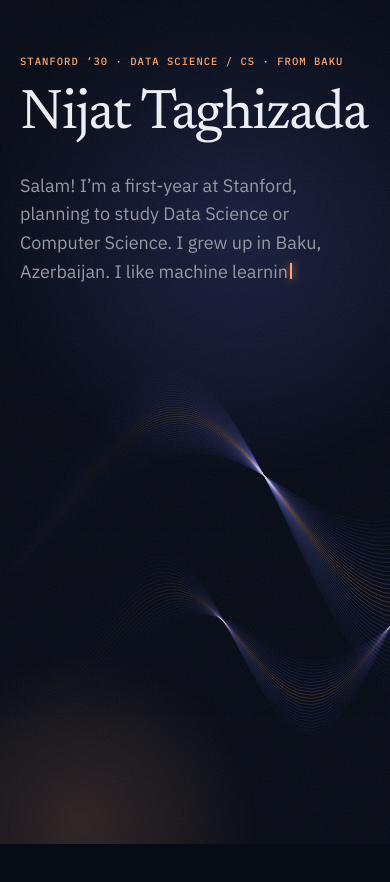
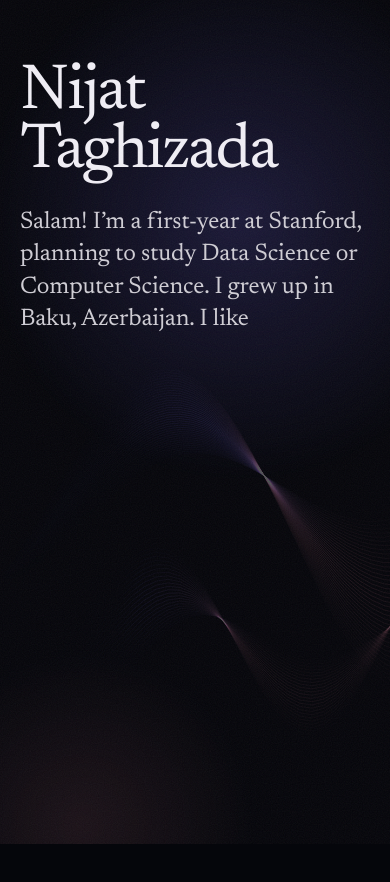
Before and after one commit to NijatTaghizada/nijat-website, a React (Vite) app: page / in a window 390 px wide. Shown: the top 882 px of the page. Built offline with nearby package versions, Linux system fonts and the light colour scheme.

Commit message:
Make the typed intro the centrepiece
- Much larger serif name and intro
- Remove the small label above the name and the clocks below
- Plain sentences with inline links instead of labelled rows and pill buttons
- Blue-violet to rose waves on a near-black background; softer on phones

```diff
--- a/index.html
+++ b/index.html
@@ -4,7 +4,7 @@
     <meta charset="UTF-8" />
     <link rel="icon" type="image/svg+xml" href="favicon.svg" />
     <meta name="viewport" content="width=device-width, initial-scale=1.0" />
-    <meta name="theme-color" content="#070b16" />
+    <meta name="theme-color" content="#05060b" />
     <title>Nijat Taghizada</title>
     <meta name="description" content="Nijat Taghizada: first-year at Stanford studying Data Science / Computer Science. Projects in machine learning and disaster response." />
     <meta property="og:title" content="Nijat Taghizada" />
--- a/src/App.tsx
+++ b/src/App.tsx
@@ -1,22 +1,21 @@
-import { useEffect, useState } from 'react'
 import SilkWaves from './components/SilkWaves'
 import TypedText from './components/Typed'
 import { useTyped } from './components/useTyped'
-import { intro, kicker, now, profile } from './data/profile'
+import { intro, now, profile, type Line } from './data/profile'
 
 const TYPED = [profile.name, intro]
-const SPEEDS = [75, 22]
+const SPEEDS = [80, 24]
 
-function Clock({ city, tz }: { city: string; tz: string }) {
-  const [time, setTime] = useState(() => new Date())
-  useEffect(() => {
-    const t = setInterval(() => setTime(new Date()), 30_000)
-    return () => clearInterval(t)
-  }, [])
+/** Renders a sentence with its link phrase turned into a link. */
+function Sentence({ line }: { line: Line }) {
+  if (!line.link) return <p>{line.text}</p>
+  const [before, after] = line.text.split(line.link.phrase)
   return (
-    <span className="clock">
-      {city} <span className="clock-time">{time.toLocaleTimeString('en-GB', { hour: '2-digit', minute: '2-digit', timeZone: tz })}</span>
-    </span>
+    <p>
+      {before}
+      <a href={line.link.href} target="_blank" rel="noreferrer">{line.link.phrase}</a>
+      {after}
+    </p>
   )
 }
 
@@ -31,7 +30,6 @@ export default function App() {
       <div className="shade" aria-hidden="true" />
 
       <main className="page">
-        <p className="kicker">{kicker}</p>
         <h1 className="name">
           <TypedText text={TYPED[0]} count={counts[0]} caret={typingName} />
         </h1>
@@ -40,33 +38,13 @@ export default function App() {
         </p>
 
         <div className={done ? 'after-typing shown' : 'after-typing'}>
-          <dl className="now">
-            {now.map(line => (
-              <div key={line.label}>
-                <dt>{line.label}</dt>
-                <dd>
-                  {line.text}
-                  {line.link && (
-                    <>
-                      {' '}
-                      <a href={line.link.href} target="_blank" rel="noreferrer">{line.link.label} ↗</a>
-                    </>
-                  )}
-                </dd>
-              </div>
-            ))}
-          </dl>
-
-          <ul className="links">
-            <li><a className="btn btn-primary" href={`mailto:${profile.email}`}>{profile.email}</a></li>
-            <li><a className="btn" href={profile.linkedin} target="_blank" rel="noreferrer">LinkedIn</a></li>
-            <li><a className="btn" href={profile.github} target="_blank" rel="noreferrer">GitHub</a></li>
-          </ul>
-
-          <p className="clocks">
-            <Clock city="Baku" tz="Asia/Baku" />
-            <span className="clock-sep">·</span>
-            <Clock city="Stanford" tz="America/Los_Angeles" />
+          <div className="now">
+            {now.map(line => <Sentence key={line.text} line={line} />)}
+          </div>
+          <p className="links">
+            <a href={`mailto:${profile.email}`}>Email</a>
+            <a href={profile.linkedin} target="_blank" rel="noreferrer">LinkedIn</a>
+            <a href={profile.github} target="_blank" rel="noreferrer">GitHub</a>
           </p>
         </div>
       </main>
--- a/src/components/SilkWaves.tsx
+++ b/src/components/SilkWaves.tsx
@@ -67,15 +67,19 @@ export default function SilkWaves() {
         for (let i = 0; i < r.lines; i++) {
           const p = i / (r.lines - 1)
           const fromCentre = Math.abs(p - 0.5) * 2
-          // Centre lines catch the warm accent; the rest stay indigo
-          const color = mix(secondary, accent, Math.exp(-(((p - 0.5) / 0.1) ** 2)) * 0.85)
           const a = r.alpha * (0.2 + 0.8 * (1 - fromCentre))
+          // Each line shifts from the cool colour into the warm one along its length,
+          // and where that shift happens slides back and forth over time
+          const shift = 0.62 + Math.sin(t * 0.15 + r.phase + p * 1.5) * 0.14
+          const mid = mix(secondary, accent, 0.5)
 
           const grad = ctx.createLinearGradient(0, 0, w, 0)
-          grad.addColorStop(0, rgba(color, 0))
-          grad.addColorStop(0.3, rgba(color, a * 0.25))
-          grad.addColorStop(0.65, rgba(color, a))
-          grad.addColorStop(1, rgba(color, a * 0.7))
+          grad.addColorStop(0, rgba(secondary, 0))
+          grad.addColorStop(0.3, rgba(secondary, a * 0.25))
+          grad.addColorStop(shift - 0.12, rgba(secondary, a))
+          grad.addColorStop(shift, rgba(mid, a))
+          grad.addColorStop(Math.min(0.99, shift + 0.16), rgba(accent, a * 0.9))
+          grad.addColorStop(1, rgba(accent, a * 0.6))
           ctx.strokeStyle = grad
 
           ctx.beginPath()
--- a/src/data/profile.ts
+++ b/src/data/profile.ts
@@ -5,29 +5,25 @@ export const profile = {
   github: 'https://github.com/NijatTaghizada',
 }
 
-export const kicker = 'Stanford ’30 · Data Science / CS · from Baku'
-
 export const intro =
   'Salam! I’m a first-year at Stanford, planning to study Data Science or Computer Science. I grew up in Baku, ' +
   'Azerbaijan. I like machine learning, competitive programming, and building things for real problems, ' +
   'especially natural disasters.'
 
-export type Line = { label: string; text: string; link?: { href: string; label: string } }
+/** `phrase` is the part of the sentence that becomes the link. */
+export type Line = { text: string; link?: { href: string; phrase: string } }
 
-/** A few short lines shown under the intro once it has typed out. */
+/** A few short sentences shown under the intro once it has typed out. */
 export const now: Line[] = [
   {
-    label: 'Research',
-    text: 'Can satellite data tell, at first sight, which California wildfires will grow large? A continuation of my wildfire project that won a Grand Award at Regeneron ISEF 2025.',
-    link: { href: 'https://github.com/NijatTaghizada/wildfire-severity-prediction', label: 'Code' },
+    text: 'Right now I’m researching whether satellite data can tell, at first sight, which California wildfires will grow large. It continues my wildfire project that won a Grand Award at Regeneron ISEF 2025.',
+    link: { href: 'https://github.com/NijatTaghizada/wildfire-severity-prediction', phrase: 'researching' },
   },
   {
-    label: 'Building',
-    text: 'React Right, an early-stage startup working on technology for disaster response.',
-    link: { href: 'https://nijattaghizada.github.io/reactright-website/', label: 'Website' },
+    text: 'I’m also building React Right, an early-stage startup working on technology for disaster response.',
+    link: { href: 'https://nijattaghizada.github.io/reactright-website/', phrase: 'React Right' },
   },
   {
-    label: 'Before',
-    text: 'Captained Azerbaijan’s FIRST Global robotics team and volunteered at COP29 in Baku.',
+    text: 'Before Stanford, I captained Azerbaijan’s FIRST Global robotics team and volunteered at COP29 in Baku.',
   },
 ]
--- a/src/index.css
+++ b/src/index.css
@@ -1,10 +1,10 @@
 :root {
-  /* 60-30-10: midnight background, indigo waves and glow, peach highlights.
-     Text and greys are neutral mixes of the ivory text colour. */
-  --bg: #070b16;
-  --secondary: #6d7bff;
-  --accent: #ffa36c;
-  --text: #eef0f7;
+  /* 60-30-10: near-black background, blue-violet waves and glow, soft rose highlights.
+     Text and greys are neutral mixes of the off-white text colour. */
+  --bg: #05060b;
+  --secondary: #7b6dff;
+  --accent: #ff8fa8;
+  --text: #f1eff6;
   --muted: color-mix(in srgb, var(--text) 62%, var(--bg));
   --line: color-mix(in srgb, var(--text) 14%, var(--bg));
   --serif: 'Newsreader', Georgia, serif;
@@ -55,76 +55,57 @@ a { color: inherit; text-decoration: none; }
 /* Darkens behind the text so it stays readable over the waves */
 .shade {
   position: fixed; inset: 0; z-index: 2; pointer-events: none;
-  background: radial-gradient(ellipse 60% 70% at 22% 48%, color-mix(in srgb, var(--bg) 78%, transparent), transparent 75%);
+  background: radial-gradient(ellipse 72% 80% at 26% 48%, color-mix(in srgb, var(--bg) 80%, transparent), transparent 78%);
 }
 
 /* ---------- Page ---------- */
 .page {
   position: relative; z-index: 3;
-  max-width: 1200px; min-height: 100vh; margin: 0 auto; padding: 48px 56px;
+  max-width: 1240px; min-height: 100vh; margin: 0 auto; padding: 64px 64px;
   display: flex; flex-direction: column; justify-content: center;
 }
-.page > * { max-width: 660px; }
 
-.kicker {
-  margin: 0 0 22px; font: 500 12px/1 var(--mono); letter-spacing: 0.16em; text-transform: uppercase;
-  color: var(--accent);
-  display: flex; align-items: center; gap: 12px;
+/* The typed name and intro are the main thing on the page */
+.name {
+  font-family: var(--serif); font-weight: 400; font-size: clamp(64px, 11vw, 168px);
+  line-height: 0.92; letter-spacing: -0.03em; margin: 0 0 36px;
 }
-.kicker::before { content: ''; width: 28px; height: 1px; background: var(--accent); }
-
-.name {
-  font-family: var(--serif); font-weight: 400; font-size: clamp(56px, 9vw, 124px);
-  line-height: 0.95; letter-spacing: -0.025em; margin: 0 0 30px; max-width: none;
+.intro {
+  margin: 0 0 48px; max-width: 30ch;
+  font-family: var(--serif); font-size: clamp(24px, 2.6vw, 38px); line-height: 1.35; letter-spacing: -0.005em;
+  color: color-mix(in srgb, var(--text) 86%, var(--bg));
 }
-.intro { margin: 0 0 40px; font-size: clamp(18px, 1.7vw, 21px); line-height: 1.6; max-width: 36ch; color: var(--muted); }
 
 .untyped { visibility: hidden; }
 .caret {
-  display: inline-block; width: 2px; height: 0.9em; margin: 0 2px -0.08em; vertical-align: baseline;
-  background: var(--accent); box-shadow: 0 0 10px var(--accent); animation: caret 1s steps(1) infinite;
+  display: inline-block; width: 0.06em; min-width: 2px; height: 0.85em; margin: 0 0.04em -0.06em; vertical-align: baseline;
+  background: var(--accent); box-shadow: 0 0 12px var(--accent); animation: caret 1s steps(1) infinite;
 }
 @keyframes caret { 50% { opacity: 0; } }
 .sr-only { position: absolute; width: 1px; height: 1px; overflow: hidden; clip: rect(0 0 0 0); white-space: nowrap; }
 
-.after-typing > * { opacity: 0; transform: translateY(10px); transition: opacity 0.7s ease, transform 0.7s cubic-bezier(0.16, 1, 0.3, 1); }
+.after-typing > * { opacity: 0; transform: translateY(10px); transition: opacity 0.8s ease, transform 0.8s cubic-bezier(0.16, 1, 0.3, 1); }
 .after-typing.shown > * { opacity: 1; transform: none; }
-.after-typing.shown > :nth-child(2) { transition-delay: 0.12s; }
-.after-typing.shown > :nth-child(3) { transition-delay: 0.24s; }
+.after-typing.shown > :nth-child(2) { transition-delay: 0.15s; }
 
-/* ---------- What I'm doing ---------- */
-.now { margin: 0 0 36px; display: flex; flex-direction: column; }
-.now > div {
-  display: grid; grid-template-columns: 92px 1fr; gap: 16px;
-  padding: 14px 0; border-top: 1px solid var(--line);
+/* ---------- The quieter part underneath ---------- */
+.now { max-width: 560px; margin: 0 0 28px; color: var(--muted); font-size: 16px; line-height: 1.65; }
+.now p { margin: 0 0 10px; }
+.now a, .links a {
+  color: var(--text); text-decoration: underline; text-underline-offset: 4px;
+  text-decoration-color: color-mix(in srgb, var(--accent) 55%, transparent); transition: color 0.2s, text-decoration-color 0.2s;
 }
-.now > div:last-child { border-bottom: 1px solid var(--line); }
-.now dt { font: 500 11px/1.9 var(--mono); letter-spacing: 0.14em; text-transform: uppercase; color: var(--muted); }
-.now dd { margin: 0; font-size: 15px; line-height: 1.6; }
-.now a { color: var(--accent); white-space: nowrap; font-weight: 500; border-bottom: 1px solid transparent; transition: border-color 0.2s; }
-.now a:hover { border-color: var(--accent); }
-
-/* ---------- Links ---------- */
-.links { list-style: none; padding: 0; margin: 0 0 28px; display: flex; flex-wrap: wrap; gap: 10px; }
-.btn {
-  display: inline-flex; align-items: center; height: 40px; padding: 0 18px; border-radius: 999px;
-  border: 1px solid var(--line); font-size: 14px;
-  background: color-mix(in srgb, var(--bg) 60%, transparent); backdrop-filter: blur(8px);
-  transition: border-color 0.2s, background 0.2s, transform 0.2s;
-}
-.btn:hover { border-color: color-mix(in srgb, var(--secondary) 70%, transparent); background: color-mix(in srgb, var(--secondary) 16%, transparent); transform: translateY(-1px); }
-.btn-primary { border-color: color-mix(in srgb, var(--secondary) 55%, transparent); background: color-mix(in srgb, var(--secondary) 18%, transparent); }
-
-.clocks { margin: 0; display: flex; gap: 10px; font: 12px var(--mono); color: var(--muted); letter-spacing: 0.04em; }
-.clock-time { color: var(--text); }
-.clock-sep { opacity: 0.5; }
+.now a:hover, .links a:hover { color: var(--accent); text-decoration-color: var(--accent); }
+.links { margin: 0; display: flex; gap: 28px; font-size: 16px; }
 
 @media (max-width: 640px) {
-  .page { padding: 56px 20px 64px; justify-content: flex-start; }
-  .now > div { grid-template-columns: 1fr; gap: 2px; }
-  .kicker { font-size: 10.5px; letter-spacing: 0.1em; }
-  .kicker::before { display: none; }
-  .shade { background: linear-gradient(to bottom, color-mix(in srgb, var(--bg) 70%, transparent), transparent 85%); }
+  .page { padding: 64px 20px 64px; justify-content: flex-start; }
+  .name { margin-bottom: 24px; }
+  .intro { margin-bottom: 36px; }
+  /* On narrow screens the waves run behind all of the text, so keep them softer */
+  .silk { opacity: 0.55; }
+  .shade { background: color-mix(in srgb, var(--bg) 45%, transparent); }
+  .now { color: color-mix(in srgb, var(--text) 74%, var(--bg)); }
 }
 @media (prefers-reduced-motion: reduce) {
   .caret, .aurora::before, .aurora::after { animation: none; }
```
Also changed, not shown: public/favicon.svg, 1 other file (tests, documents, lock files or other folders).
